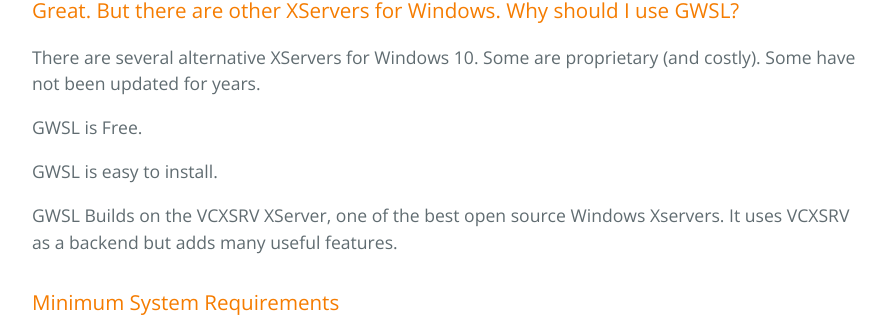
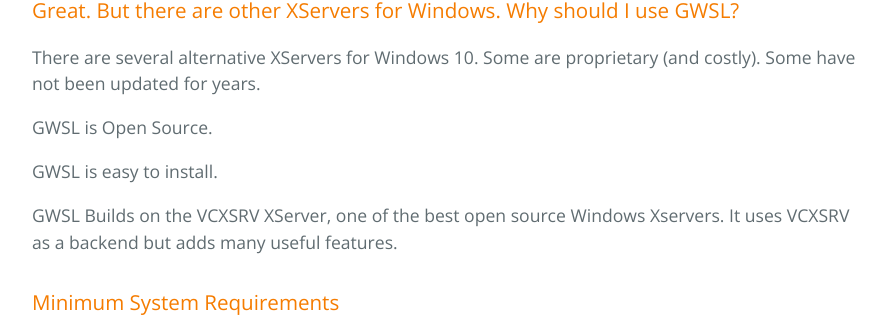
Before and after one commit to Opticos/gwsl, a Jekyll site: the page built from index.md, in a window 1280 px wide and 900 px high, scrolled down 2065 px. Shown: the part 145-462 px from the top of the window, without its empty margins (192-1082 px from the left). Built offline with Jekyll 4.4.1, drawn with Linux system fonts in a browser that asks for light colours; comment, search, counter and statistics services are not loaded; the repository's description, which GitHub fills in, is left out.

Commit message:
Update index.md

```diff
--- a/index.md
+++ b/index.md
@@ -35,7 +35,7 @@ Meh... That doesn't sound too great. GWSL stands for Graphical WSL. WSL in turn
 
 There are several alternative XServers for Windows 10. Some are proprietary (and costly). Some have not been updated for years.
 
-GWSL is Free.
+GWSL is Open Source.
 
 GWSL is easy to install.
 
```
